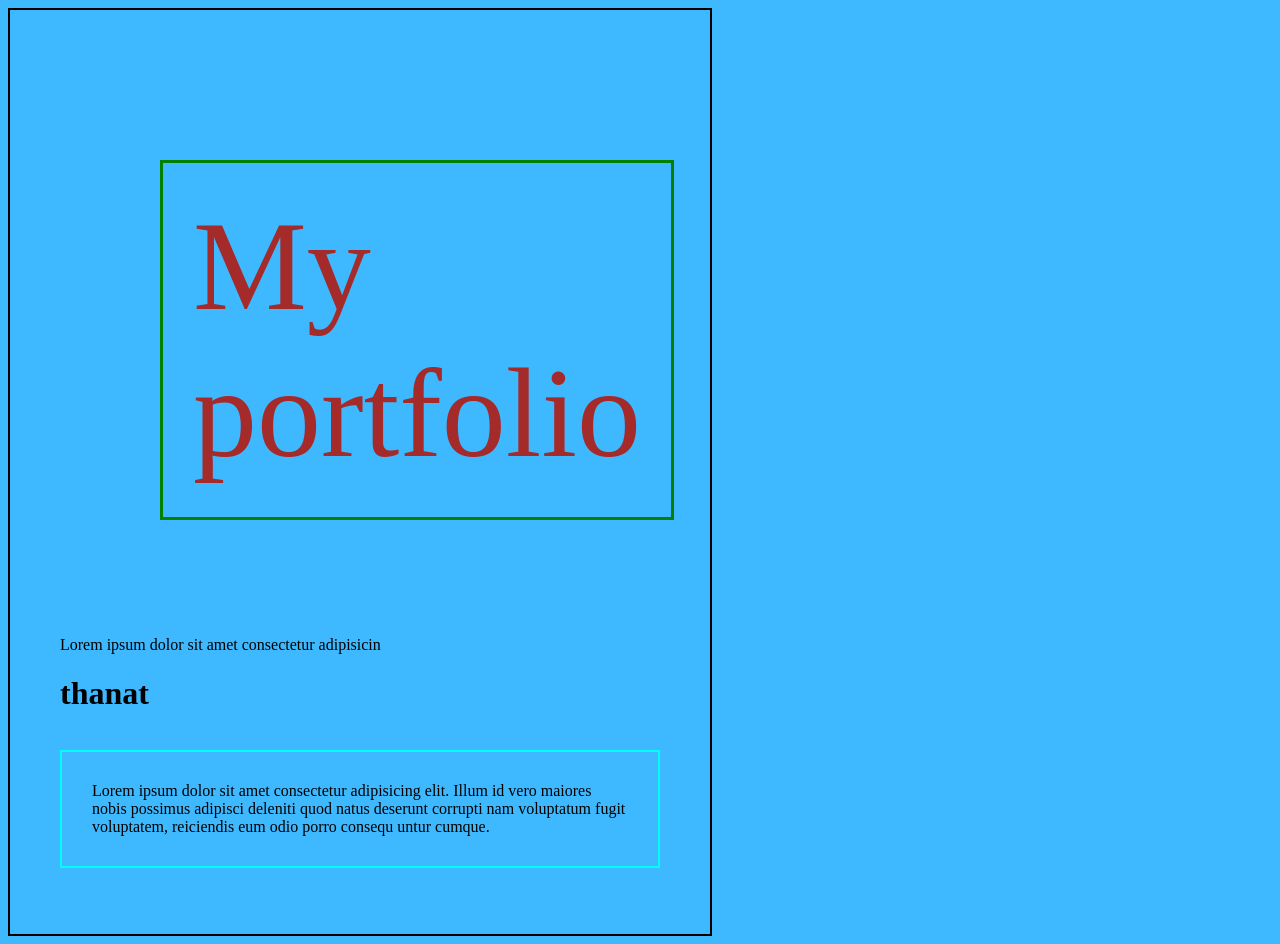
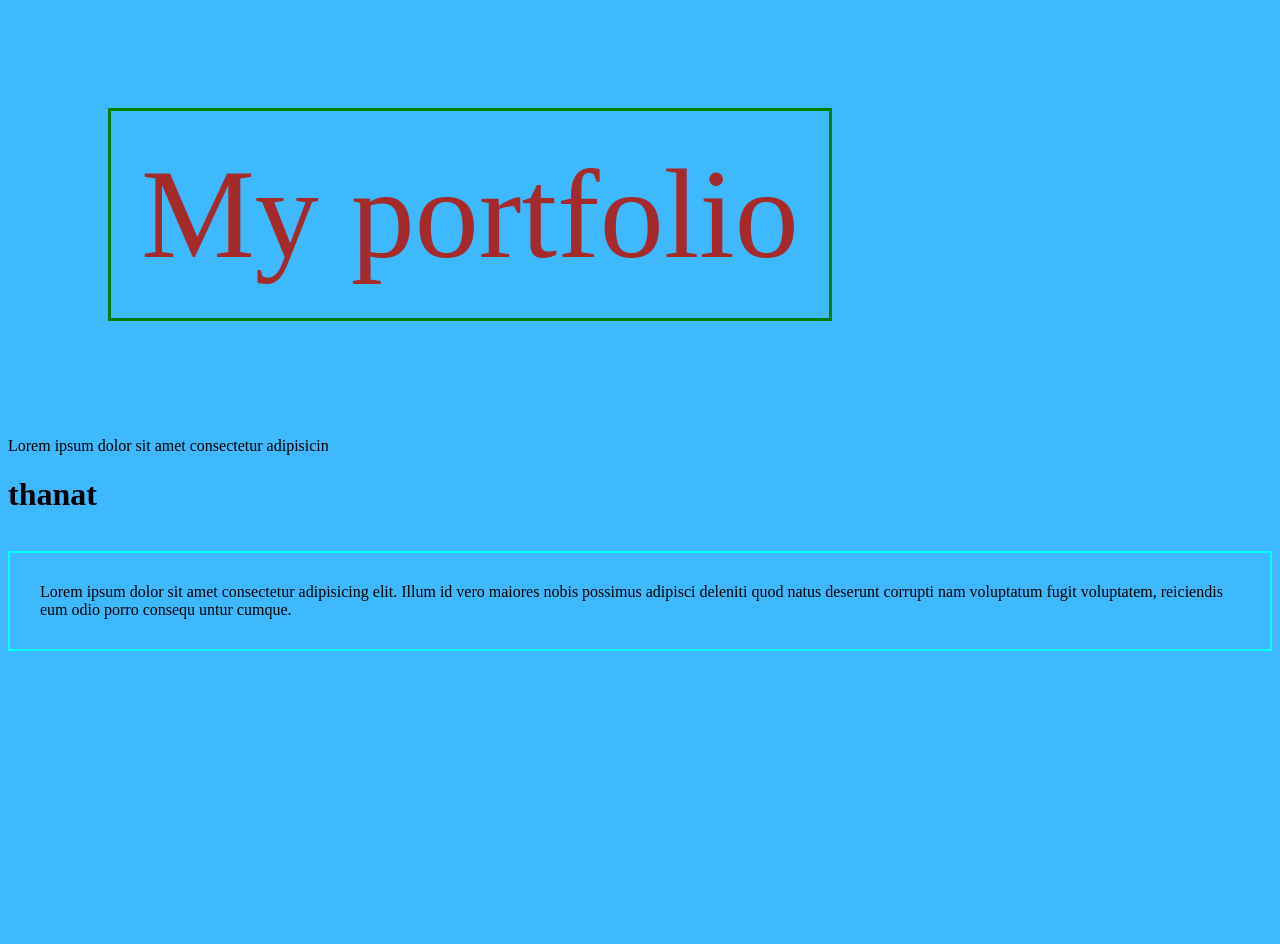
Before and after one commit to Thxnxt/66070084, a plain HTML site: page index.html in a window 1280 px wide. After the commit the page ends 800 px from the top, so only its background shows below. Drawn offline with Linux system fonts and the light colour scheme.

Commit message:
66070084

```diff
--- a/style.css
+++ b/style.css
@@ -15,9 +15,3 @@
 body{
     background-color: rgb(62, 184, 255);
 }
-.content{
-    display: inline-block;
-    width: 600px;
-    border: 2px black solid;
-    padding: 50px 50px;
-}
```
